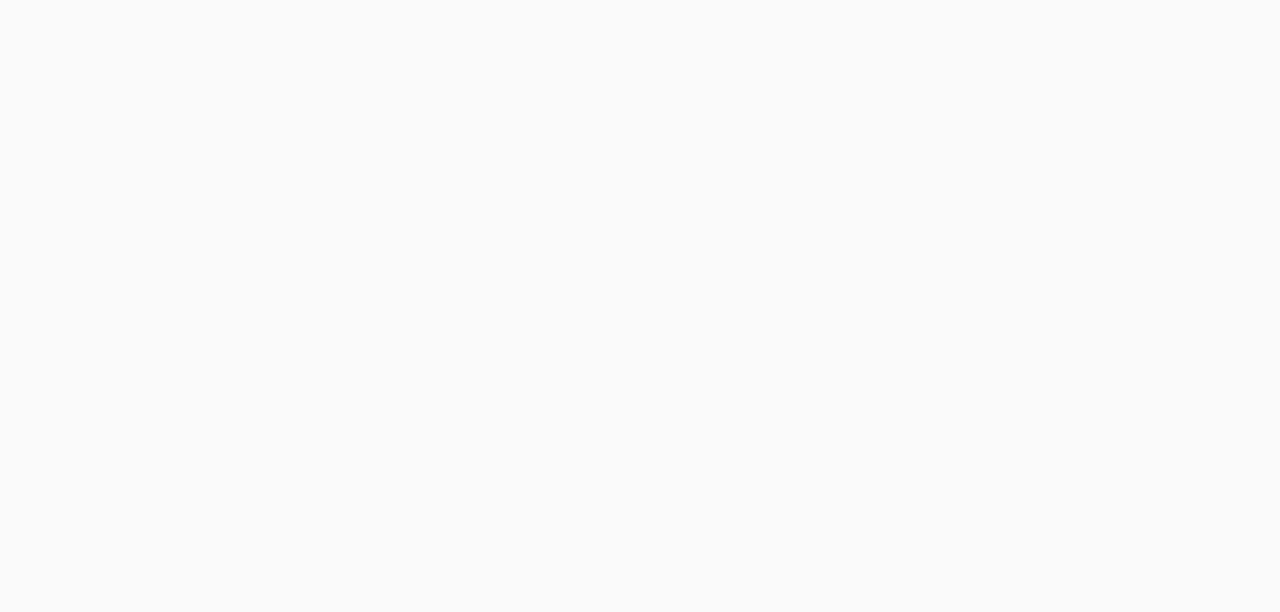
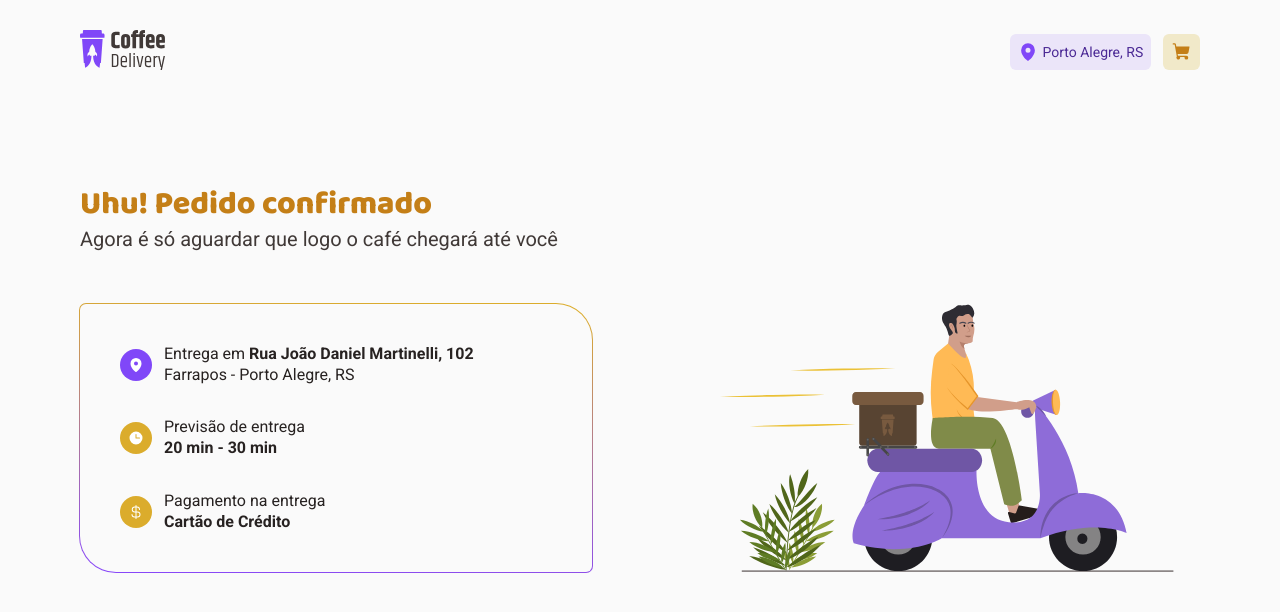
Before and after one commit to VinniC77/Coffee-Delivery, a React (Vite) app: page /orderConfirmed in a window 1280 px wide. Before the commit this address had no page. Shown: the top 612 px of the page. Built offline with nearby package versions, Linux system fonts and the light colour scheme.

Commit message:
Finalização da estilização

```diff
--- a/src/Routes.tsx
+++ b/src/Routes.tsx
@@ -2,6 +2,7 @@
 import { DefaultLayout } from "./layouts/DefaultLayout";
 import { CompletedOrderPage } from "./pages/CompletedOrder";
 import { HomePage } from "./pages/Home";
+import OrderConfirmedPage from "./pages/OrderConfirmed";
 
 export function Router() {
   return (
@@ -9,6 +10,7 @@
       <Route path="/" element={<DefaultLayout />}>
         <Route path="/" element={<HomePage />} />
         <Route path="/completedOrder" element={<CompletedOrderPage />} />
+        <Route path="/orderConfirmed" element={<OrderConfirmedPage />} />
       </Route>
     </Routes>
   );
--- /dev/null
+++ b/src/pages/OrderConfirmed/index.tsx
@@ -0,0 +1,59 @@
+import { RegularText, TitleText } from "../../components/Typography";
+import { OrderConfirmedContainer, OrderDetailsContainer } from "./style";
+import confirmedOrderIlustration from "../../../src/assets/confirmed-order.svg";
+import { MapPin, Clock, CurrencyDollar } from "phosphor-react";
+import { InfoWithIcon } from "../../components/InfoWithIcon";
+import { useTheme } from "styled-components";
+
+export default function OrderConfirmedPage() {
+  const { colors } = useTheme();
+
+  return (
+    <OrderConfirmedContainer className="container">
+      <div>
+        <TitleText size="l">Uhu! Pedido confirmado</TitleText>
+        <RegularText size="l" color="subtitle">
+          Agora é só aguardar que logo o café chegará até você
+        </RegularText>
+      </div>
+      <section>
+        <OrderDetailsContainer>
+          <InfoWithIcon
+            icon={<MapPin weight="fill" />}
+            iconBg={colors["brand-purple"]}
+            text={
+              <RegularText>
+                Entrega em <strong>Rua João Daniel Martinelli, 102</strong>
+                <br />
+                Farrapos - Porto Alegre, RS
+              </RegularText>
+            }
+          />
+                    <InfoWithIcon
+            icon={<Clock weight="fill" />}
+            iconBg={colors["brand-yellow"]}
+            text={
+              <RegularText>
+                Previsão de entrega
+                <br />
+                <strong>20 min - 30 min</strong>
+              </RegularText>
+            }
+          />
+                              <InfoWithIcon
+            icon={<CurrencyDollar weight="fill" />}
+            iconBg={colors["brand-yellow"]}
+            text={
+              <RegularText>
+                Pagamento na entrega
+                <br />
+                <strong>Cartão de Crédito</strong>
+              </RegularText>
+            }
+          />
+        </OrderDetailsContainer>
+        <img src={confirmedOrderIlustration} alt="Imagem de entregador" />
+      </section>
+    </OrderConfirmedContainer>
+  );
+}
--- /dev/null
+++ b/src/pages/OrderConfirmed/style.ts
@@ -0,0 +1,38 @@
+import styled from "styled-components";
+
+export const OrderConfirmedContainer = styled.div`
+    display: flex;
+    flex-direction: column;
+    gap: 2.5rem;
+    margin-top: 5rem;
+
+    h1 {
+        color: ${({ theme }) => theme.colors["brand-yellow-dark"]};
+    }
+
+    > section {
+        display: flex;
+        align-items: center;
+        justify-content: space-between;
+    }
+`;
+
+export const OrderDetailsContainer = styled.div`
+    padding: 2.5rem;
+    border-radius: 6px 36px 6px 36px;
+    background: ${({ theme }) => theme.colors["base-background"]};
+    min-width: 32rem;
+    display: flex;
+    flex-direction: column;
+    gap: 2rem;
+    position: relative;
+
+    &::before {
+        content: "";
+        position: absolute;
+        inset: -1px;
+        z-index: -1;
+        border-radius: 7px 37px 7px 37px;
+        background: linear-gradient(182.89deg, #dbac2c 2.61%, #8847f8 98.76%);
+    }
+`;
```
Also changed, not shown: src/assets/confirmed-order.svg (added).
